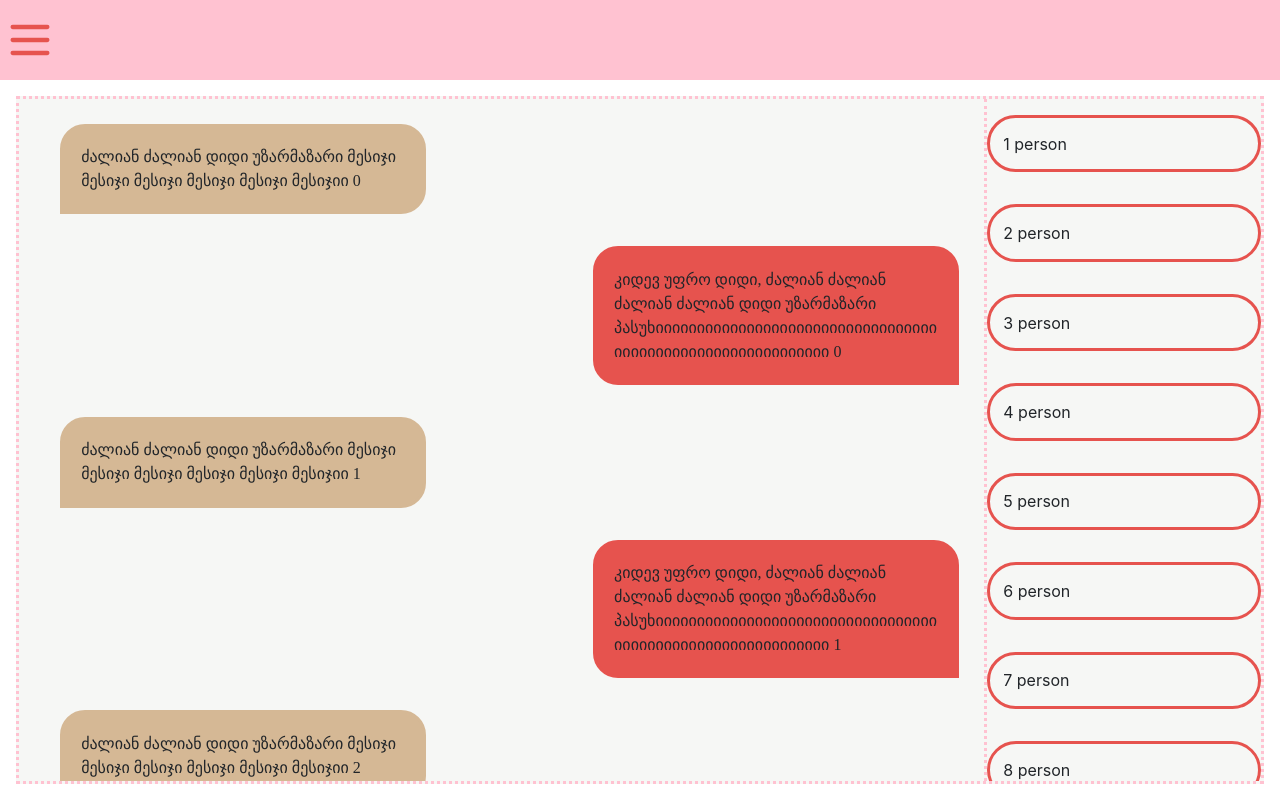
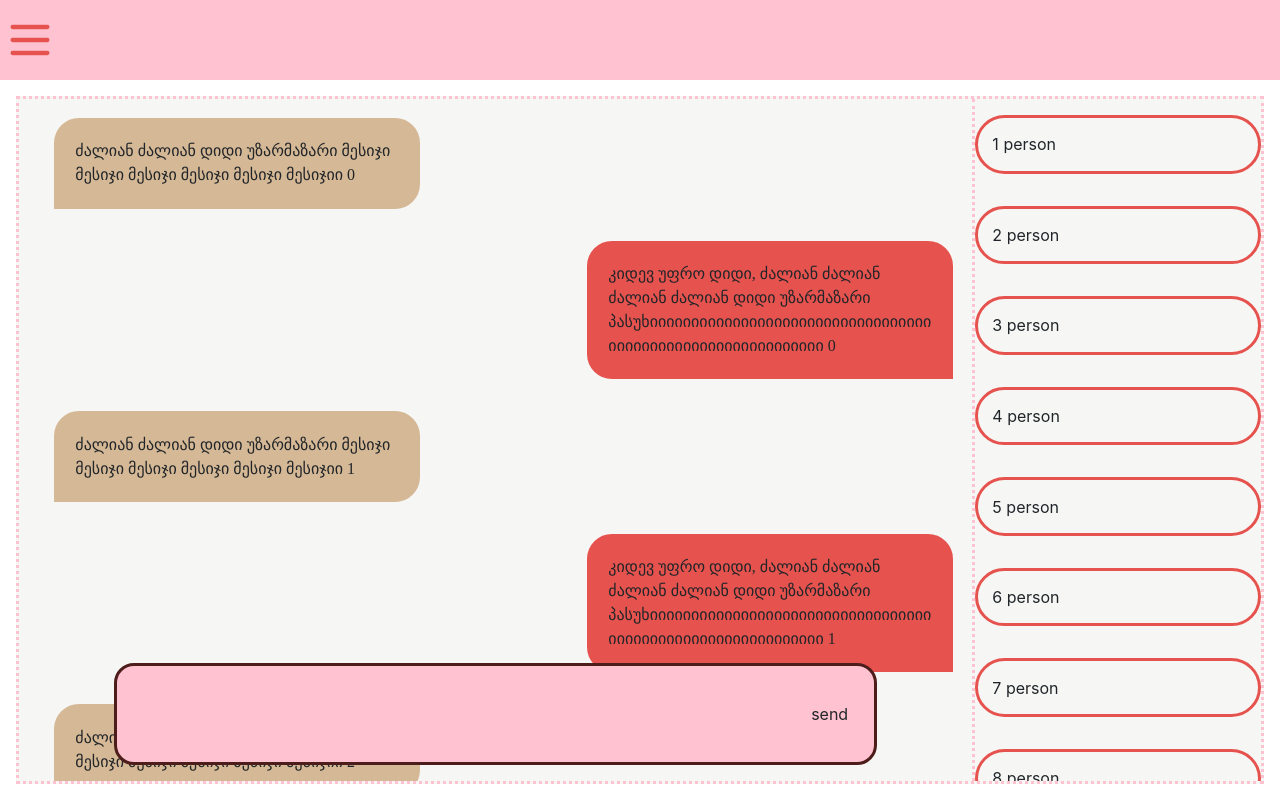
Before and after one commit to itodadze/blood-donation-app, a React (Create React App) app in the folder frontend/: page / in a window 1280 px wide. Built offline with nearby package versions, Linux system fonts and the light colour scheme.

Commit message:
TextField for chatting init

```diff
--- a/frontend/src/components/ChosenChat.js
+++ b/frontend/src/components/ChosenChat.js
@@ -3,7 +3,9 @@ import React from "react";
 import {ChatMessage} from "./ChatMessage";
 
 export const ChosenChat = ({chosenRecipient}) => {
-    return (<div style={{
+    return (
+        <div style={{display: 'flex', flexDirection: 'column', flex: '1', position: 'relative'}}>
+            <div style={{
                 padding: '2%',
                 flex: '1',
                 display: 'flex',
@@ -12,7 +14,8 @@ export const ChosenChat = ({chosenRecipient}) => {
                 width: "100%",
                 overflowY: 'scroll',
                 overflowX: 'clip',
-            maxHeight: '100%'
+                maxHeight: '100%',
+                position: 'relative',
             }}>
                 {(() => {
                     let divs = [];
@@ -28,5 +31,57 @@ export const ChosenChat = ({chosenRecipient}) => {
                     }
                     return divs;
                 })()}
-        </div>)
+            </div>
+            {/*<div style={{flex: '1',*/}
+            {/*    maxWidth: '80%',*/}
+            {/*    width: "100%",*/}
+            {/*    alignSelf: 'center',*/}
+            {/*    backgroundColor: colors.tertiary,*/}
+            {/*    overflowY: 'revert-layer',*/}
+            {/*    border: 'solid',*/}
+            {/*    borderRadius: '20px',*/}
+            {/*    overflowX: 'clip',*/}
+            {/*    maxHeight: '15%'}}>*/}
+
+            {/*</div>*/}
+            {/*<div style={{*/}
+            {/*    position: 'absolute',*/}
+            {/*    bottom: '5vh',*/}
+            {/*    left: '0',*/}
+            {/*    right: '0',*/}
+            {/*    backgroundColor: colors.tertiary,*/}
+            {/*    border: 'solid',*/}
+            {/*    borderRadius: '20px',*/}
+            {/*    overflowX: 'clip',*/}
+            {/*    maxHeight: '5vh',*/}
+            {/*    Height: '5vh',*/}
+            {/*    maxWidth: '50vw',*/}
+            {/*    alignSelf: 'center'*/}
+            {/*}}>*/}
+            {/*    this is a text*/}
+            {/*</div>*/}
+
+            <div style={{
+                position: 'absolute',
+                bottom: '2vh',
+                width: '80%',
+                height: '15%',
+                backgroundColor: colors.tertiary,
+                border: 'solid',
+                borderColor: colors.primary_dark,
+                // borderTopLeftRadius: '20px',
+                // borderTopRightRadius: '20px',
+                borderRadius: '20px',
+                overflowX: 'clip',
+                alignSelf: 'center',
+                display: 'flex', // Enable flexbox layout for children
+                flexDirection: 'row',
+                justifyContent: 'flex-end'
+            }}>
+                <div style={{alignSelf: 'center', marginRight: '2vw'}}>
+                    send
+                </div>
+            </div>
+        </div>
+    )
 }
```
Lines whose indentation alone changed are shown as unchanged.
